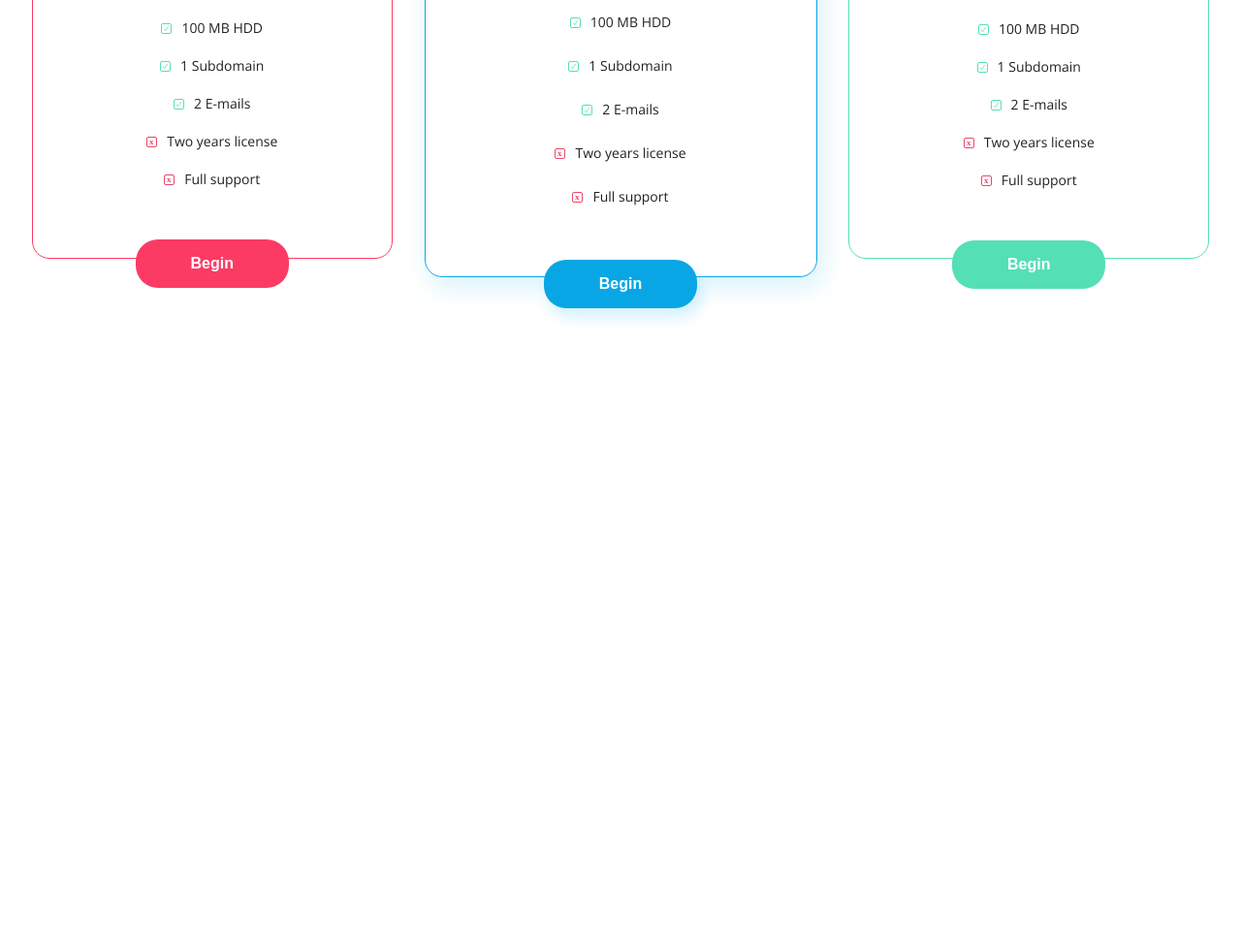
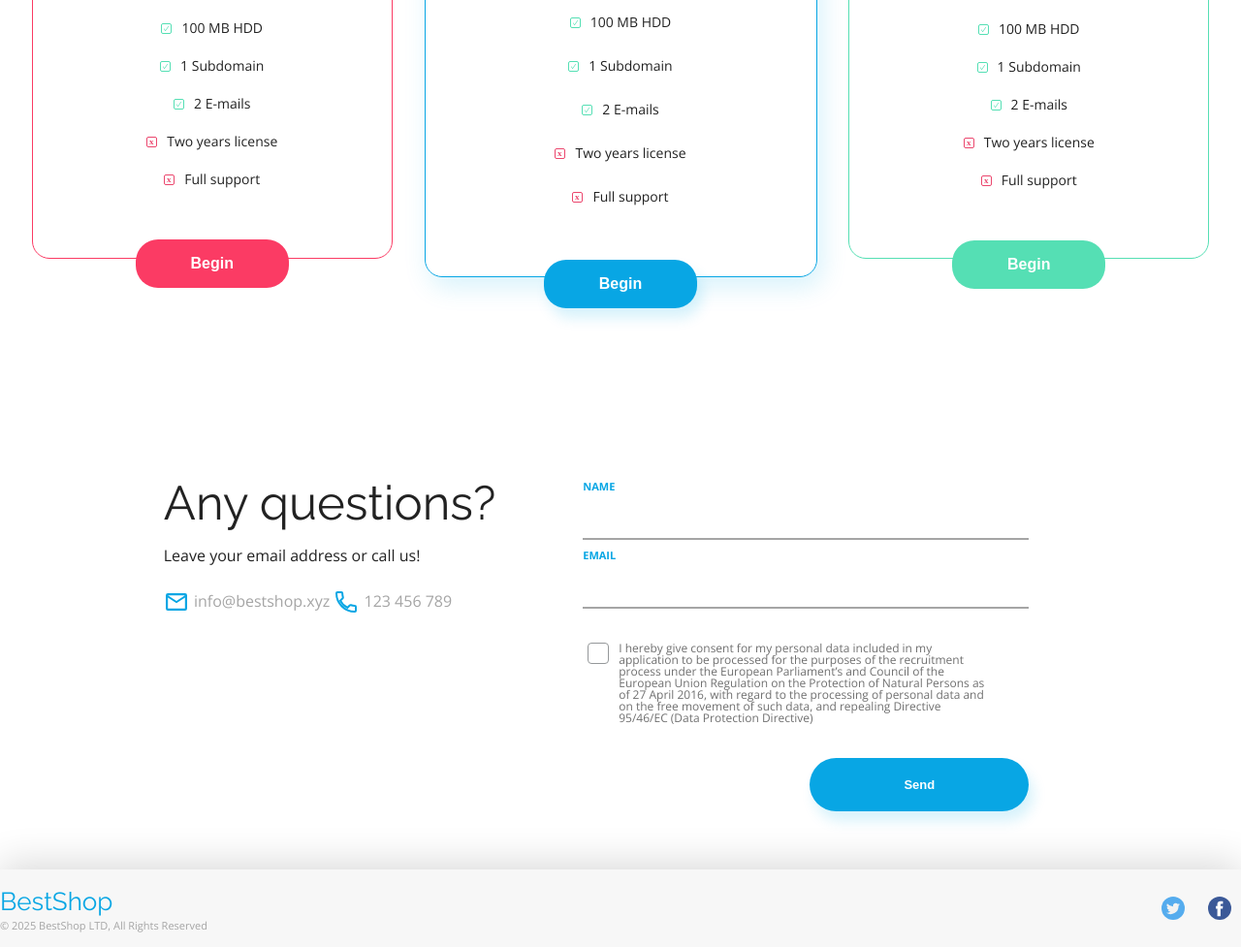
Before and after one commit to Agnieszka335/BestShop-Project, a plain HTML site: page index.html in a window 1280 px wide. Shown: the part 3298-4275 px from the top of the page at 97% size. Before the commit the page ends 3684 px from the top, so only its background shows below. Drawn offline with nearby package versions, Linux system fonts and the light colour scheme.

Commit message:
new insertions

```diff
--- a/css/style.css
+++ b/css/style.css
@@ -1,5 +1,8 @@
 * {
   box-sizing: border-box;
+}
+html {
+  scroll-behavior: smooth;
 }
 :root {
   --main-font: "Open Sans", sans-serif;
@@ -452,7 +455,6 @@ header .container {
 .pricing-btn-2:hover,
 .pricing-btn-3:hover {
   box-shadow: 3px 3px 6px #949393a0;
-
 }
 .pricing_elements-3 {
   text-align: center;
@@ -488,3 +490,145 @@ header .container {
   margin-top: 5px;
   transform: translateY(100px);
 }
+
+/*contact form */
+
+.contact .container {
+  display: flex;
+  justify-content: center;
+  align-items: center;
+  width: 100%;
+}
+
+.contact_elements {
+  margin-bottom: 150px;
+  display: flex;
+  justify-content: center;
+  align-items: center;
+  width: 100%;
+}
+.questions img {
+  width: 27px;
+  margin: 5px 0px;
+}
+.questions h6 {
+  font-family: var(--secondary-font);
+  font-size: 49px;
+}
+.questions p {
+  font-size: 16px;
+  padding: 22px 0;
+}
+.questions span {
+  font: normal normal 600 16px/22px;
+  color: var(--color-grey);
+  gap: 10px;
+}
+.questions {
+  display: flex;
+  flex-direction: column;
+  padding: 20px;
+}
+.contact_form {
+  margin-top: 10px;
+  padding: 0 70px;
+  display: flex;
+  flex-direction: column;
+  max-width: 600px;
+  transform: translateY(90px);
+}
+.label {
+  font-size: 11px;
+  color: var(--color-blue);
+  font-weight: bold;
+  text-transform: uppercase;
+  margin: 10px 0;
+}
+input[type="text"],
+input[type="e-mail"] {
+  width: 100%;
+  border: 0;
+  border-bottom: 2px solid var(--color-grey);
+  padding: 10px;
+  margin: 0px 0;
+}
+
+button[type="submit"] {
+  color: var(--color-white);
+  font-weight: bold;
+  font-size: 13px;
+  box-shadow: 5px 10px 14px #07ace629;
+  background-color: var(--color-blue);
+  border: 0;
+  border-radius: 35px;
+  padding: 20px 97px;
+  align-self: flex-end;
+}
+button[type="submit"]:hover {
+  background-color: rgba(0, 157, 255, 0.6);
+}
+
+/* checkbox */
+
+.checkbox {
+  padding: 25px;
+  margin: 10px 0;
+  font-size: 12px;
+  color: #707070;
+  display: flex;
+  cursor: pointer;
+  align-items: flex-start;
+  transform: translateX(-20px);
+}
+.checkbox input {
+  position: absolute;
+  opacity: 0;
+  cursor: pointer;
+  height: 0;
+  width: 0;
+}
+.checkbox span {
+  height: 22px;
+  flex-shrink: 0;
+  flex-basis: 22px;
+  border: 1px solid #95989a;
+  cursor: pointer;
+  margin-right: 10px;
+  border-radius: 4px;
+}
+.checkbox input:checked + span {
+  background-image: url("../assets/Checkmark.svg");
+  background-position: center;
+  background-size: contain;
+  background-repeat: no-repeat;
+}
+
+/* footer */
+.footer .container {
+  display: flex;
+  justify-content: space-between;
+  align-items: center;
+}
+.footer {
+  background-color: var(--color-light-grey);
+  box-shadow: 0px -5px 40px #00000029;
+  height: 100%;
+}
+.footer-logo a {
+  text-decoration: none;
+  color: var(--color-blue);
+  font-size: 26px;
+  font-family: var(--secondary-font);
+}
+.copyright {
+  font-size: 11px;
+  color: var(--color-grey);
+  margin-bottom: 17px;
+  margin-top: 6px;
+}
+.footer-logo {
+  margin-top: 20px;
+}
+.icons a {
+  margin: 10px;
+}
--- a/index.html
+++ b/index.html
@@ -133,20 +133,24 @@
 
             <div class="pricing_elements-1">
               <img src="assets/Ckechmark-1.svg" alt="checkmark" />
-              <p>100 MB HDD</p></div>
+              <p>100 MB HDD</p>
+            </div>
             <div class="pricing_elements-1">
               <img src="assets/Ckechmark-1.svg" alt="checkmark" />
-              <p>1 Subdomain</p></div>
+              <p>1 Subdomain</p>
+            </div>
             <div class="pricing_elements-1">
               <img src="assets/Ckechmark-1.svg" alt="checkmark" />
-              <p>2 E-mails</p></div>
+              <p>2 E-mails</p>
+            </div>
             <div class="pricing_elements-1">
               <img src="assets/Close.svg" alt="checkmark" />
-              <p>Two years license</p></div>
+              <p>Two years license</p>
+            </div>
             <div class="pricing_elements-1">
               <img src="assets/Close.svg" alt="checkmark" />
-              <p>Full support</p></div>
-
+              <p>Full support</p>
+            </div>
 
             <button class="pricing-btn-1">Begin</button>
           </div>
@@ -158,20 +162,24 @@
 
             <div class="pricing_elements-2">
               <img src="assets/Ckechmark-1.svg" alt="checkmark" />
-              <p>100 MB HDD</p></div>
+              <p>100 MB HDD</p>
+            </div>
             <div class="pricing_elements-2">
               <img src="assets/Ckechmark-1.svg" alt="checkmark" />
-              <p>1 Subdomain</p></div>
+              <p>1 Subdomain</p>
+            </div>
             <div class="pricing_elements-2">
               <img src="assets/Ckechmark-1.svg" alt="checkmark" />
-              <p>2 E-mails</p></div>
+              <p>2 E-mails</p>
+            </div>
             <div class="pricing_elements-2">
               <img src="assets/Close.svg" alt="checkmark" />
-              <p>Two years license</p></div>
+              <p>Two years license</p>
+            </div>
             <div class="pricing_elements-2">
               <img src="assets/Close.svg" alt="checkmark" />
-              <p>Full support</p></div>
-
+              <p>Full support</p>
+            </div>
 
             <button class="pricing-btn-2">Begin</button>
           </div>
@@ -201,12 +209,60 @@
               <img src="assets/Close.svg" alt="checkmark" />
               <p>Full support</p>
             </div>
-            <!--zrobić to listą ul??-->
-
             <button class="pricing-btn-3">Begin</button>
           </div>
         </section>
       </div>
     </article>
+
+    <article class="contact">
+      <div class="container">
+        <div class="contact_elements">
+          <section class="questions">
+            <h6>Any questions?</h6>
+            <p>Leave your email address or call us!</p>
+            <div class="mail">
+              <img src="assets/Mail Icon.svg" alt="mail" />
+              <span>info@bestshop.xyz</span>
+              <img src="assets/Phone Icon.svg" alt="phone" />
+              <span>123 456 789</span>
+            </div>
+          </section>
+
+          <form class="contact_form">
+            <label class="label">Name</label>
+            <input type="text" name="name" id="name" />
+            <label class="label">Email</label>
+            <input type="e-mail" name="e-mail" id="e-mail" />
+            <label class="checkbox">
+              <input type="checkbox" />
+              <span></span>
+              I hereby give consent for my personal data included in my
+              application to be processed for the purposes of the recruitment
+              process under the European Parliament’s and Council of the
+              European Union Regulation on the Protection of Natural Persons as
+              of 27 April 2016, with regard to the processing of personal data
+              and on the free movement of such data, and repealing Directive
+              95/46/EC (Data Protection Directive)
+            </label>
+            <button type="submit">Send</button>
+          </form>
+        </div>
+      </div>
+    </article>
+
+    <footer class="footer">
+      <div class="container">
+        <div class="footer-main">
+          <div class="footer-logo"><a href="#">BestShop</a></div>
+          <div class="copyright">© 2025 BestShop LTD, All Rights Reserved</div>
+        </div>
+
+        <div class="icons">
+          <a href="#"><img src="assets/Twitter.svg" alt="twitter" /></a>
+          <a href="#"><img src="assets/Facebook.svg" alt="facebook" /></a>
+        </div>
+      </div>
+    </footer>
   </body>
 </html>
```
Lines whose indentation alone changed are shown as unchanged.
